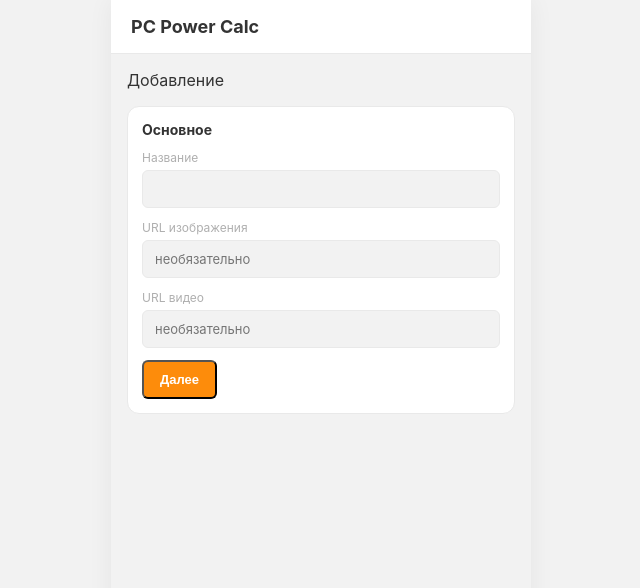
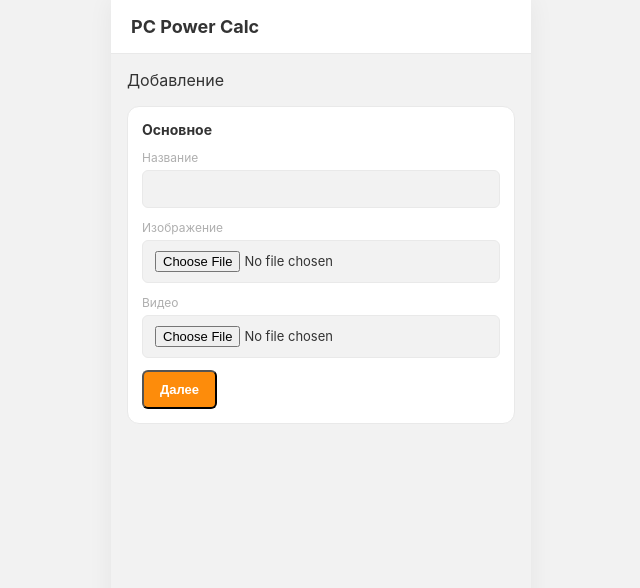
Before and after one commit to ManInTheCoat/psu-calculator-backend, a FastAPI app: template templates/add.html in a window 1280 px wide. Shown: the top 588 px of the page, without its empty margins (319-959 px from the left). Run offline with FastAPI, Linux system fonts and the light colour scheme; the template is opened without the code that fills it, so the values that code supplies are empty; parts of the project's set-up code (start-up, migrations or seed data) failed here and were passed over.

Commit message:
fix: исправлены поля ввода фото и видео под требование

```diff
--- a/templates/add.html
+++ b/templates/add.html
@@ -78,12 +78,12 @@
                 <input class="field__input" type="text" name="title" required>
             </label>
             <label class="field">
-                <span class="field__label">URL изображения</span>
-                <input class="field__input" type="text" name="image_url" placeholder="необязательно">
+                <span class="field__label">Изображение</span>
+                <input class="field__input" type="file" accept="image/*">
             </label>
             <label class="field">
-                <span class="field__label">URL видео</span>
-                <input class="field__input" type="text" name="video_url" placeholder="необязательно">
+                <span class="field__label">Видео</span>
+                <input class="field__input" type="file" accept="video/*">
             </label>
 
             <button class="button" type="submit">Далее</button>
```
Also changed, not shown: 1 other file.
